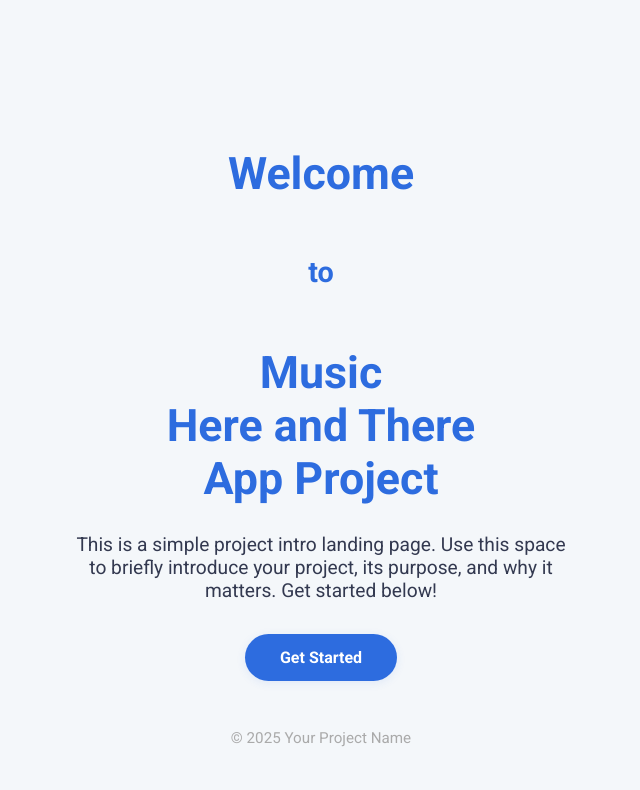
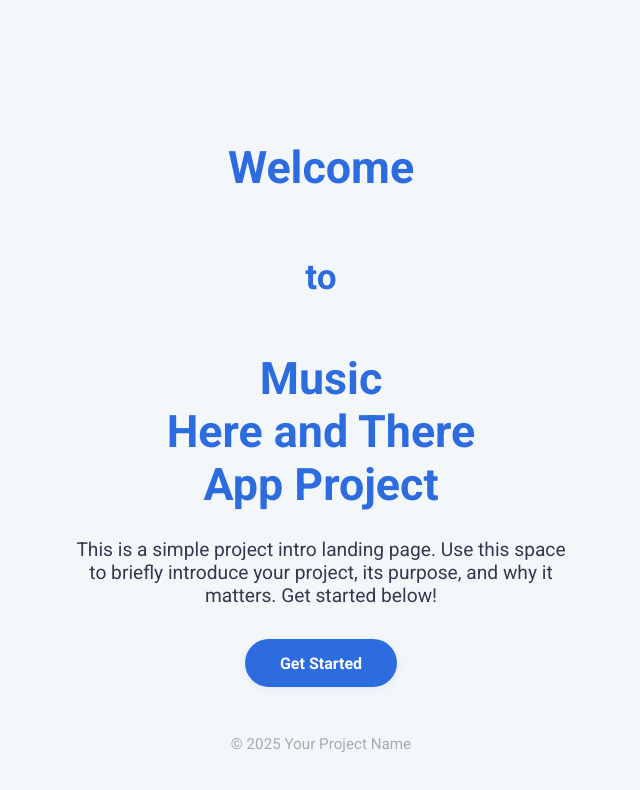
Before and after one commit to alphahui2024/23Aug2025tinhau01, a plain HTML site: page index.html in a window 1280 px wide. Shown: the whole page, without its empty margins (319-959 px from the left). Drawn offline with Linux system fonts and the light colour scheme.

Commit message:
Update index.html

```diff
--- a/index.html
+++ b/index.html
@@ -29,8 +29,8 @@
     }
 
 h3 {
-      font-size: 1.8rem;
-      margin-bottom: 0.5rem;
+      font-size: 2.2rem;
+      margin-bottom: 0.3rem;
       color: #2d6cdf;
     }
 
```
